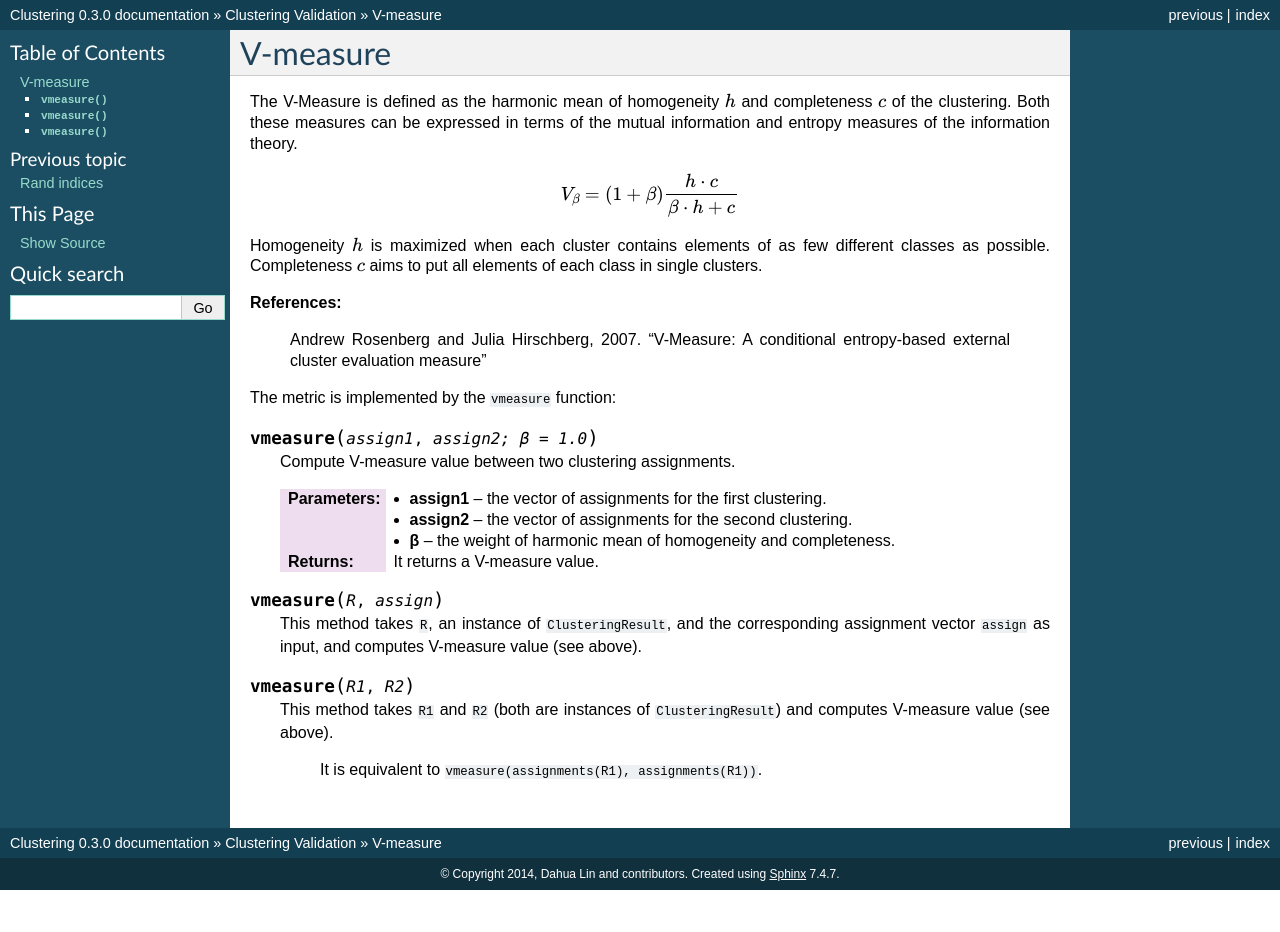
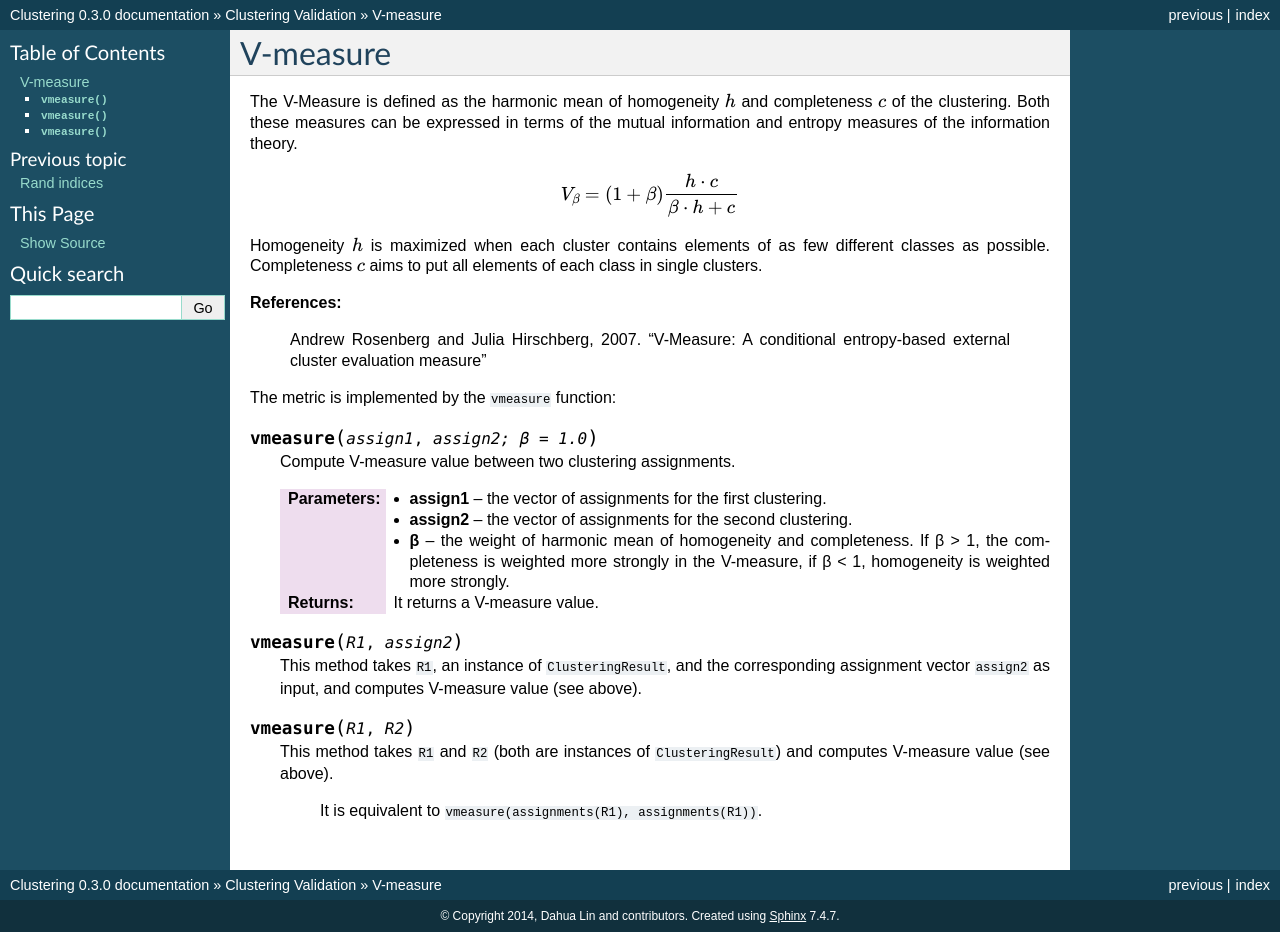
Before and after one commit to JuliaStats/Clustering.jl, a Sphinx documentation site: the page built from doc/source/vmeasure.rst, in a window 1280 px wide. Built offline with Sphinx 7.4.7, drawn with Linux system fonts in a browser that asks for light colours; formulas are drawn with MathJax 3; before the commit the page ends 900 px from its top, so only the background shows below that.

Commit message:
more review updates

```diff
--- a/doc/source/vmeasure.rst
+++ b/doc/source/vmeasure.rst
@@ -15,19 +15,19 @@ Homogeneity :math:`h` is maximized when each cluster contains elements of as few
 
 The metric is implemented by the ``vmeasure`` function:
 
-.. function:: vmeasure(assign1, assign2; β = 1.0 )
+.. function:: vmeasure(assign1, assign2; β = 1.0)
 
 	Compute V-measure value between two clustering assignments.
 
 	:param assign1: the vector of assignments for the first clustering.
 	:param assign2: the vector of assignments for the second clustering.
-	:param β: the weight of harmonic mean of homogeneity and completeness.
+	:param β: the weight of harmonic mean of homogeneity and completeness. If β > 1, the completeness is weighted more strongly in the V-measure, if β < 1, homogeneity is weighted more strongly.
 
 	:return: It returns a V-measure value.
 
-.. function:: vmeasure(R, assign)
+.. function:: vmeasure(R1, assign2)
 
-    This method takes ``R``, an instance of ``ClusteringResult``, and the corresponding assignment vector ``assign`` as input, and computes V-measure value (see above).
+    This method takes ``R1``, an instance of ``ClusteringResult``, and the corresponding assignment vector ``assign2`` as input, and computes V-measure value (see above).
 
 .. function:: vmeasure(R1, R2)
 
```
Also changed, not shown: 3 other files.
